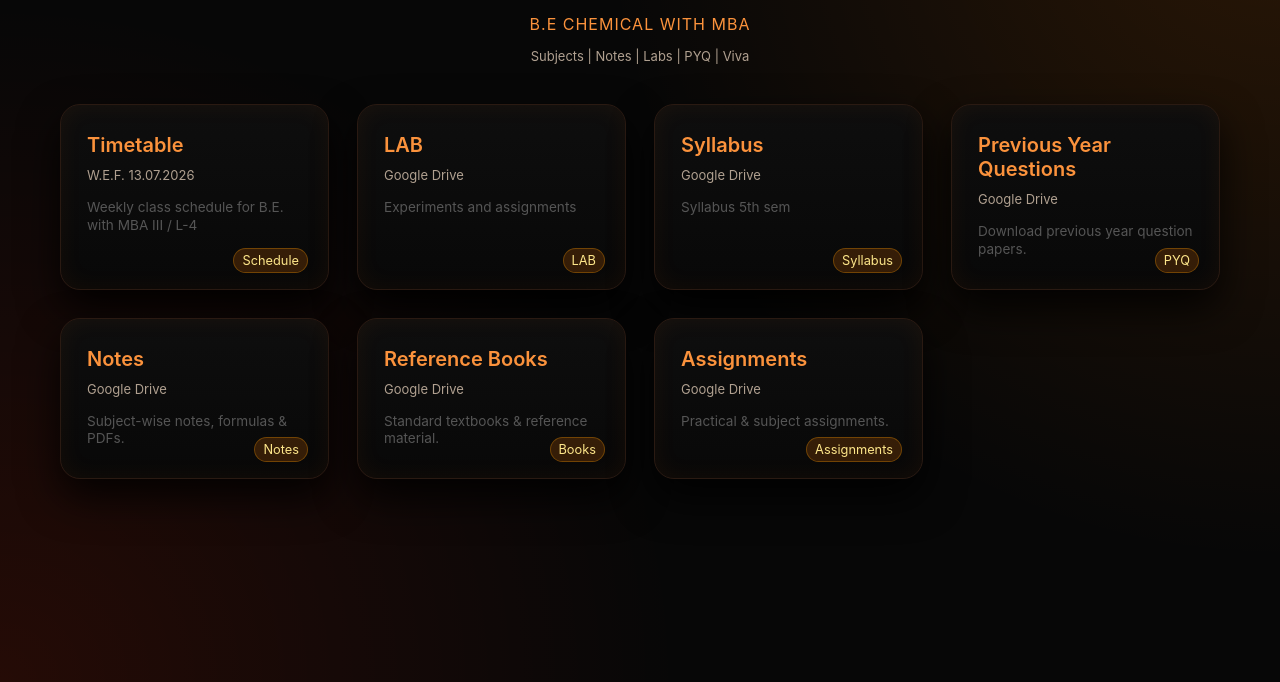
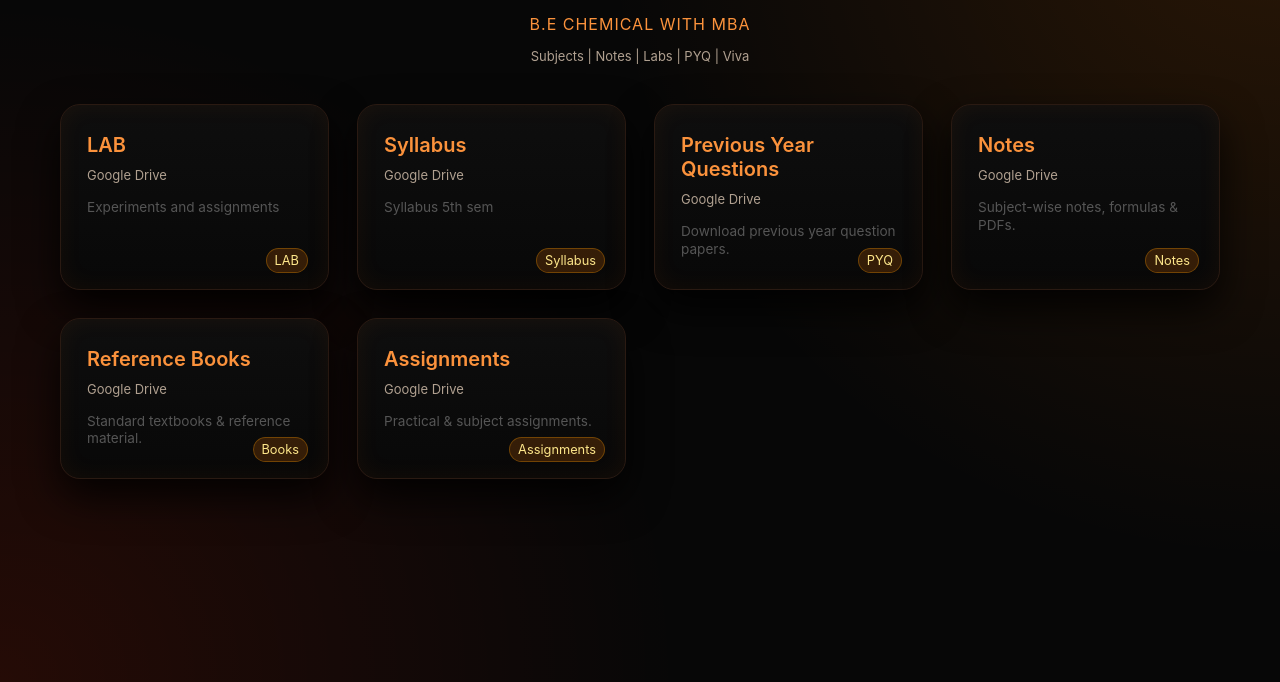
Before and after one commit to may768/5thSemAll, a plain HTML site: page index.html in a window 1280 px wide. Shown: the part 118-800 px from the top of the page. Drawn offline with Linux system fonts and the light colour scheme.

Commit message:
Update index.html

```diff
--- a/index.html
+++ b/index.html
@@ -24,15 +24,6 @@
     <!-- SUBJECT GRID -->
     <div class="subject-grid">
 
-        <!-- Timetable -->
-        <a href="timetable.html" class="subject-box">
-            <div class="subject-title">Timetable</div>
-            <div class="subject-code">W.E.F. 13.07.2026</div>
-            <div class="subject-desc">
-                Weekly class schedule for B.E. with MBA III / L-4
-            </div>
-            <div class="subject-tag timetable">Schedule</div>
-        </a>
 
         <!-- Lab -->
         <a href="https://drive.google.com/drive/folders/1zOiL4VmXkjftEC9znZUdb77FhuM4f2YI?usp=drive_link"
```
